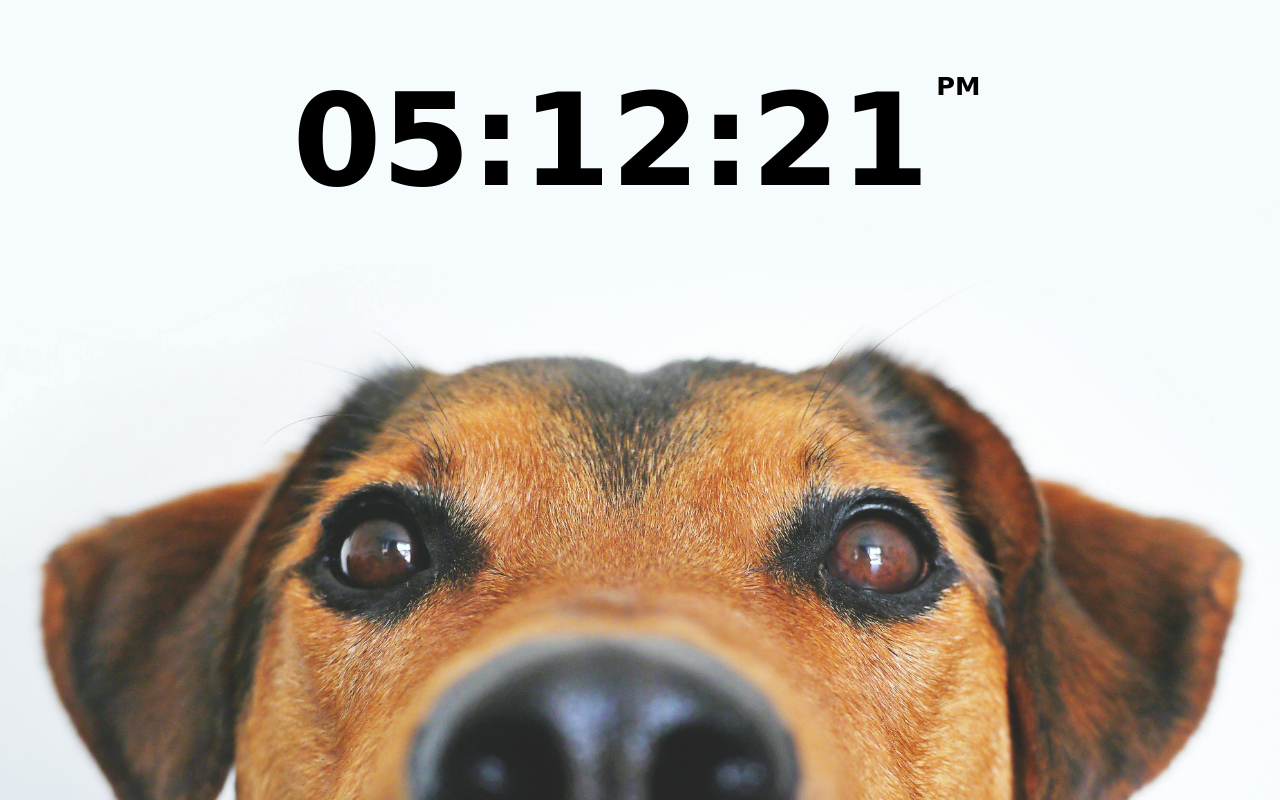
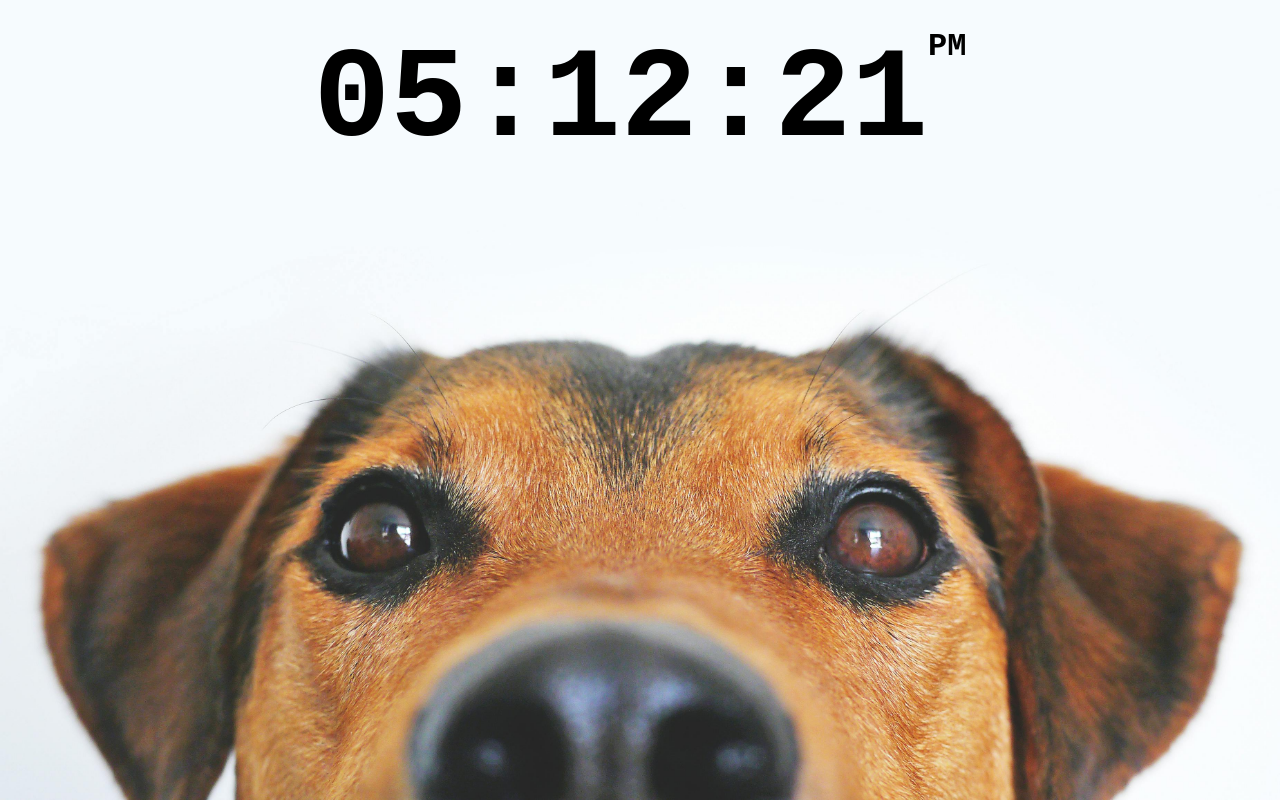
Before and after one commit to derarshan/dog-clock, a plain HTML site: page index.html in a window 1280 px wide. Drawn offline with Linux system fonts and the light colour scheme.

Commit message:
Update style.css

```diff
--- a/style.css
+++ b/style.css
@@ -1,9 +1,9 @@
 body{
     margin: 0;
-    background-image: url(./images/pexels-lum3n-44775-406014.jpg);
+    background-image: url(/images/pexels-lum3n-44775-406014.jpg);
     background-repeat: no-repeat;
-    background-size: cover;
-    background-position: center 69%;
+    background-size: 100% auto;
+    background-position: center 70%;
     background-attachment: fixed;
 }
 
@@ -11,21 +11,26 @@ body{
     display: flex;
     justify-content: center;
     align-items: center;
-    height: 35vh;
+    height: 25vh;
 }
 
 #clock{
-    font-family: cursive;
-    font-size: clamp(2rem, 10vw, 12rem);
+    font-family: monospace;
+    font-size: clamp(6rem, 10vw, 12rem);
     font-weight: bold;
     text-align: center;
     text-decoration: none;
 }
 
 .meridiem{
-    font-size: 0.2em;
+    font-size: 25%;
     margin: 0;
     padding: 0;
-    vertical-align: 3.5em;
-    margin: 0px 7px;
+    vertical-align: 2.5em;
 }
+
+@media{
+  body {
+    background-position: center bottom;
+  }
+}
```
